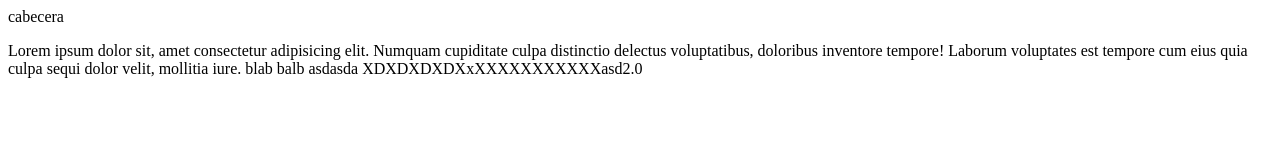
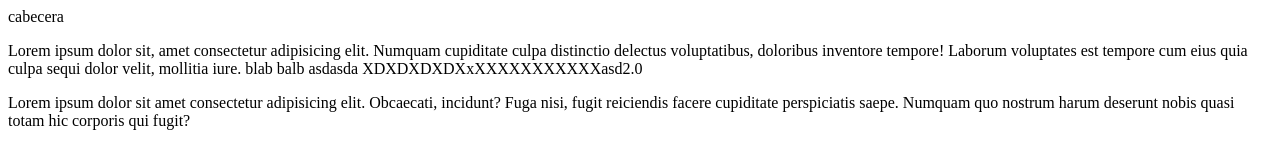
Before and after one commit to aeurza/Blog-de-pruebas, a plain HTML site: page index.html in a window 1280 px wide. Drawn offline with Linux system fonts and the light colour scheme.

Commit message:
nuevo parrafo al blog

```diff
--- a/index.html
+++ b/index.html
@@ -17,6 +17,8 @@
         <div id="sandbox">
             cabecera
             <p>Lorem ipsum dolor sit, amet consectetur adipisicing elit. Numquam cupiditate culpa distinctio delectus voluptatibus, doloribus inventore tempore! Laborum voluptates est tempore cum eius quia culpa sequi dolor velit, mollitia iure.    blab balb asdasda XDXDXDXDXxXXXXXXXXXXXasd2.0</p>
+
+            <p> Lorem ipsum dolor sit amet consectetur adipisicing elit. Obcaecati, incidunt? Fuga nisi, fugit reiciendis facere cupiditate perspiciatis saepe. Numquam quo nostrum harum deserunt nobis quasi totam hic corporis qui fugit?</p>
         </div>
 
 
```
